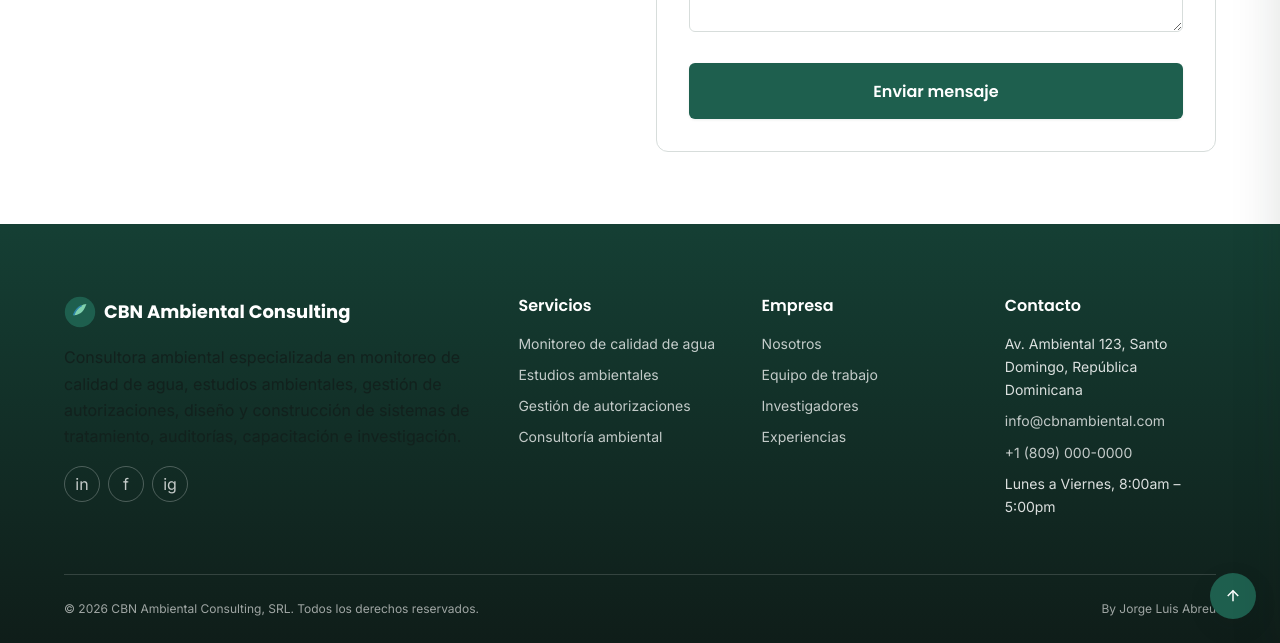
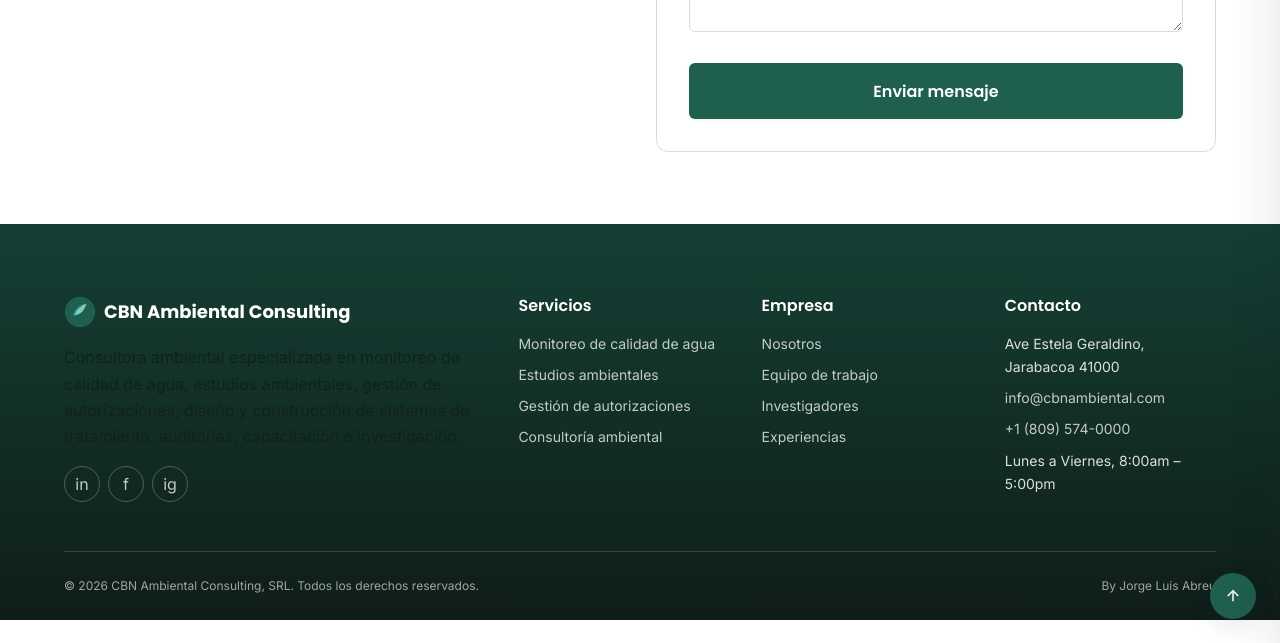
Before and after one commit to jorge21028/cbnambiental, a Jekyll site: the page built from index.html, in a window 1280 px wide and 900 px high, scrolled down 7906 px, cut to the strip 257-900 px from the top of the window. Built offline with Jekyll 4.4.1, drawn with Linux system fonts in a browser that asks for light colours.

Commit message:
Update _config.yml

```diff
--- a/_config.yml
+++ b/_config.yml
@@ -19,12 +19,12 @@ lang: es
 company:
   legal_name: "CBN Ambiental Consulting, SRL"
   email: "info@cbnambiental.com"
-  phone: "+1 (809) 000-0000"
-  whatsapp: "+18090000000"
-  address: "Av. Ambiental 123, Santo Domingo, República Dominicana"
+  phone: "+1 (809) 574-0000"
+  whatsapp: "+18095740000"
+  address: "Ave Estela Geraldino, Jarabacoa 41000"
   schedule: "Lunes a Viernes, 8:00am – 5:00pm"
-  latitude: 18.4861
-  longitude: -69.9312
+  latitude: 19.1256094
+  longitude: -70.6410714
   social:
     linkedin: "https://linkedin.com/company/cbnambiental"
     instagram: "https://instagram.com/cbnambiental"
```
